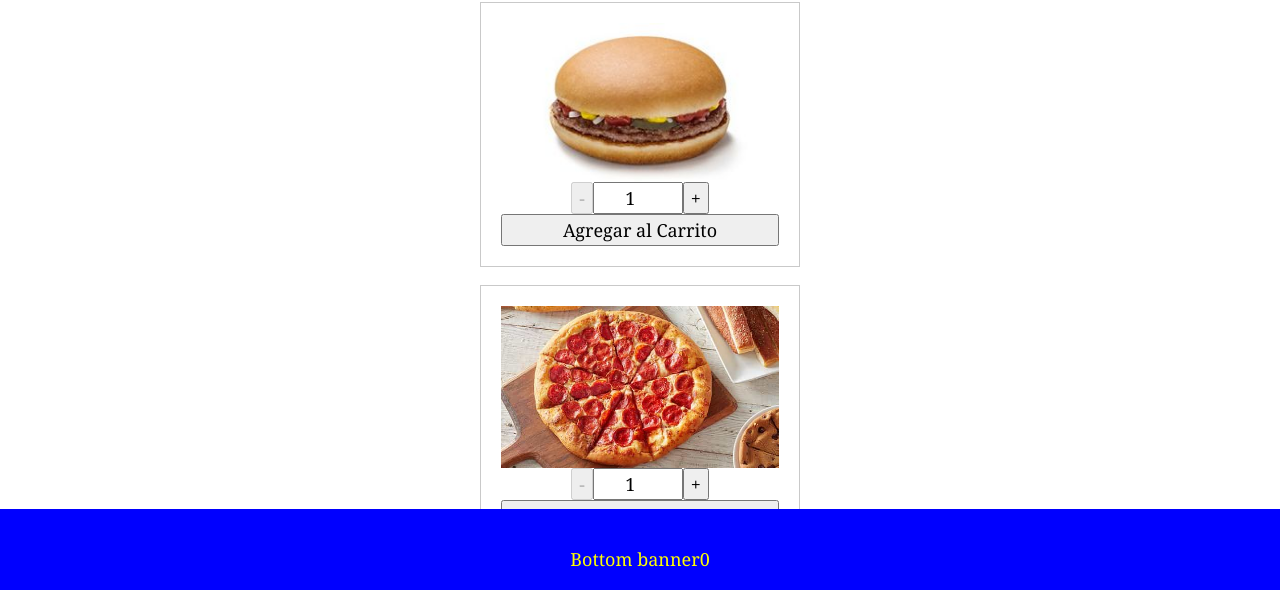
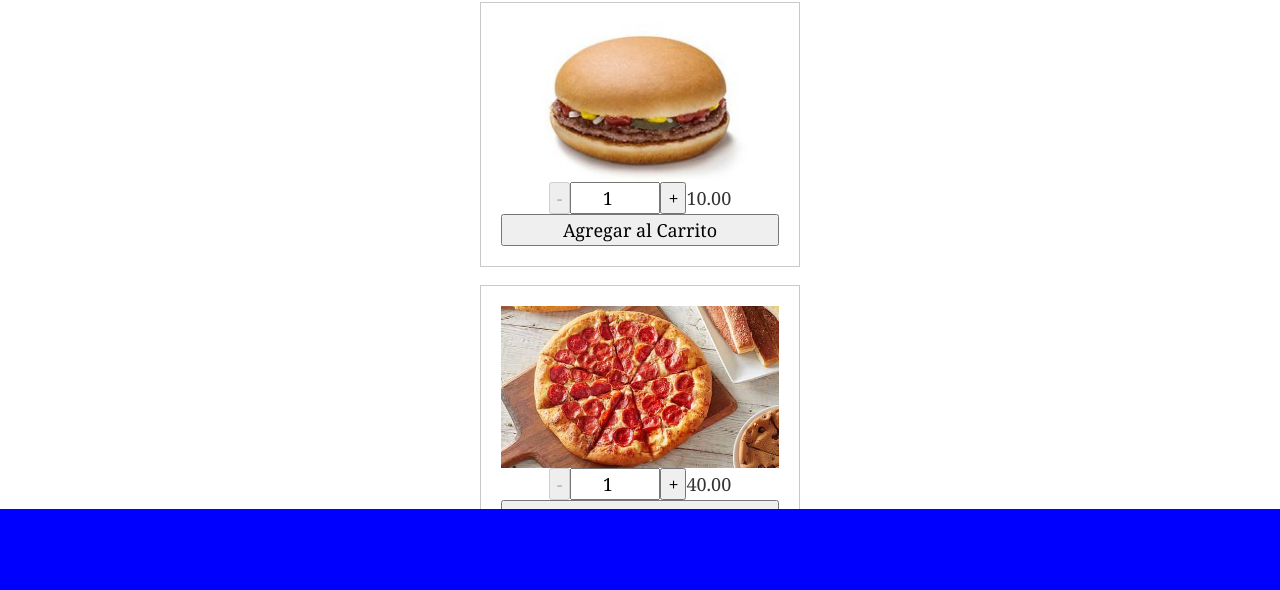
Before and after one commit to LuisPaGarcia/store-maker, a Gatsby site: page / in a window 1280 px wide. Shown: the part 191-781 px from the top of the page. Built offline with nearby package versions, Linux system fonts and the light colour scheme; Gatsby itself is replaced by a stand-in of ours.

Commit message:
Added remove item from pedido and added price

```diff
--- a/src/components/Contador/index.js
+++ b/src/components/Contador/index.js
@@ -5,39 +5,47 @@ import "./style.css"
 import { INITIAL_VALUE_PRODUCT, INCREMENTAL_VALUE } from "../../utils/constants";
 import Context from "../Context";
 
-function Contador({ producto }) {
+function Contador({ nombre, precio }) {
   const pedidoContext = useContext(Context);
   const [conteo, setConteo] = useState(INITIAL_VALUE_PRODUCT);
+  const price = parseFloat(precio) || 0.0
 
-  const updateCount = ({ target }) => {
-    const value = target.getAttribute('data-value')
-    setConteo(+conteo + +value)
-  }
+  const updateCount = ({ target }) => setConteo(+conteo + +target.getAttribute('data-value'))
 
-  const updatePedido = () => {
-    pedidoContext.addPoints(5);
+  const removePedido = () => pedidoContext.removePedido(nombre)
 
-    pedidoContext.addPedido({ name: producto, cantidad: conteo })
-  }
+  const updatePedido = () => pedidoContext.addPedido({ name: nombre, cantidad: conteo, precio: price })
 
+  const productoSeleccionado = () => typeof pedidoContext.pedido.find(prod => prod.name === nombre) !== 'undefined'
 
   return (
     <div className="wrapper-contador">
+      {productoSeleccionado() ?
+        <>
+          <button className="ordernar" onClick={removePedido}>Agregado</button>
+        </>
+        :
+        <>
           <div className="contador">
             <button onClick={updateCount} data-value={-INCREMENTAL_VALUE} disabled={conteo === INITIAL_VALUE_PRODUCT}>-</button>
             <input type="number" value={conteo} className="contador-input" onChange={() => { }}></input>
             <button onClick={updateCount} data-value={INCREMENTAL_VALUE} disabled={conteo === 50}>+</button>
+            <span>{parseFloat(precio * conteo).toFixed(2)}</span>
           </div>
           <button className="ordernar" onClick={updatePedido}>Agregar al Carrito</button>
+        </>
+      }
     </div>
   )
 }
 
 Contador.propTypes = {
-  producto: PropTypes.string.isRequired
+  nombre: PropTypes.string.isRequired,
+  precio: PropTypes.string.isRequired
 }
 Contador.defaultProps = {
-  producto: ''
+  nombre: '',
+  precio: '0.0'
 }
 
 export default Contador
--- a/src/components/Context/index.js
+++ b/src/components/Context/index.js
@@ -4,5 +4,7 @@ export default React.createContext({
   points: 0,
   addPoints: () => { },
   pedido: [],
-  addPedido: () => { }
+  addPedido: () => { },
+  removePedido: () => { },
+  waURL: 'https://wa.me/50249033688/'
 });
--- a/src/components/Footer/index.js
+++ b/src/components/Footer/index.js
@@ -3,15 +3,21 @@ import "./style.css"
 import Context from "../Context";
 const Footer = () => {
   const pedidoContext = useContext(Context);
-
-  console.log(pedidoContext.pedido)
+  const pedirWA = () => {
+    const mensaje = `?text=${encodeURI(pedidoContext.pedido.map(v => `${v.cantidad} de ${v.name}`).join(", "))}`
+    window.open(pedidoContext.waURL + mensaje, '_blank');
+  }
 
   return (
     <div className="policy-banner banner-content" >
-      <div>Bottom banner</div>{pedidoContext.score}
-      <div>
-        {pedidoContext.pedido.map((item) => (<h1 key={item.name}>{item.name}: {item.cantidad}</h1>))}
+      <div className="pedido">
+        {pedidoContext.pedido.map((item) => (<span key={item.name}>{item.name}: {item.cantidad}</span>))}
       </div>
+      {pedidoContext.pedido.length === 0 ? null :
+        <div className="Pedir">
+          <button onClick={pedirWA}>Pedir!</button>
+        </div>
+      }
     </div >
   )
 }
--- a/src/components/Image/index.js
+++ b/src/components/Image/index.js
@@ -6,21 +6,21 @@ import "./style.css"
 const products = [
   {
     nombre: 'Hamburguesa simple',
-    precio: 'Q 10.00',
+    precio: '10.00',
     unidad: 'unidad',
     image: 'hamburguer',
-    descripcion: 'Esta es una hamburguesa yum yum'
+    descripcion: 'Esta es una hamburguesa yum yum',
   },
   {
     nombre: 'Pizza de peperoni',
-    precio: 'Q 40.00',
+    precio: '40.00',
     unidad: 'unidad',
     image: 'pizza',
     descripcion: 'Esta es una pizza yum yum'
   },
   {
     nombre: 'Six de chelas',
-    precio: 'Q 100.00',
+    precio: '100.00',
     unidad: 'unidad',
     image: 'beer',
 
@@ -53,7 +53,6 @@ const prepareProducts = (edges) => {
     }
   })
   return productsInfo
-
 }
 
 const Image = () => {
@@ -65,7 +64,7 @@ const Image = () => {
       {productsInfo.map(e =>
         <div key={e.nombre} className="product card">
           <Img fluid={e.fluid} />
-          <Contador producto={e.nombre} />
+          <Contador {...e} />
         </div>
       )}
     </div>
--- a/src/components/Layout/index.js
+++ b/src/components/Layout/index.js
@@ -21,15 +21,19 @@ const Layout = ({ children }) => {
   const [score, setScore] = useState(0);
   const [pedido, setPedido] = useState([]);
 
+  const initContext = {
+    addPoints: points => { setScore(score => score + points) },
+    addPedido: objeto => { setPedido(pedido => [...pedido, objeto]) },
+    removePedido: name => { setPedido(pedido => [...pedido.filter(e => e.name !== name)]) },
+    score,
+    pedido,
+    waURL: 'https://wa.me/50249033688/'
+  }
+
   return (
     <>
       <Context.Provider
-        value={{
-          score, addPoints: points => { setScore(score => score + points) },
-          pedido, addPedido: objeto => {
-            setPedido(pedido => [...pedido, objeto])
-          }
-        }}
+        value={initContext}
       >
         <Header siteTitle={data.site.siteMetadata.title} />
         <div
```
Lines whose indentation alone changed are shown as unchanged.
